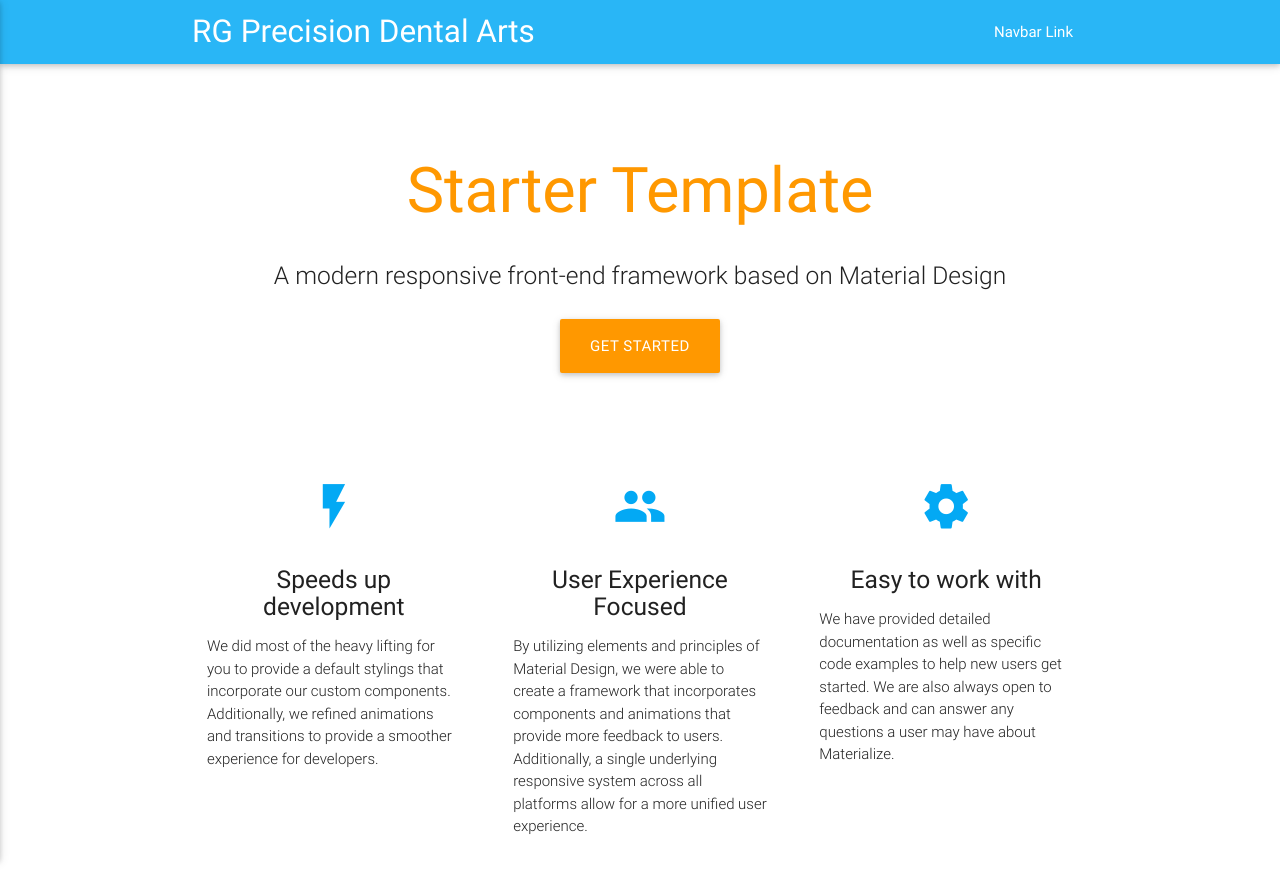
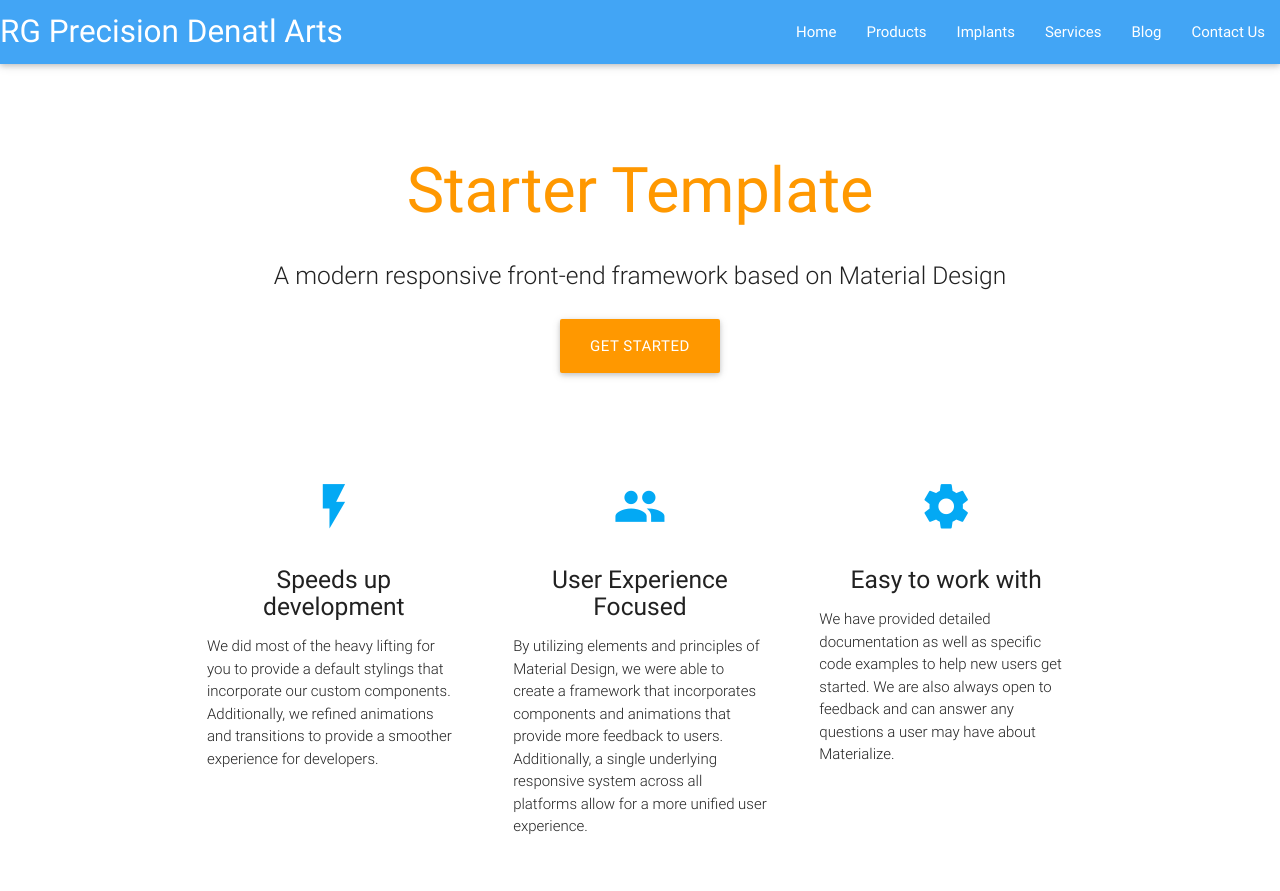
Before and after one commit to bmorando/RGP, a plain HTML site: page starter-template/index.html in a window 1280 px wide. Shown: the top 891 px of the page. Drawn offline with nearby package versions, Linux system fonts and the light colour scheme.

Commit message:
added navbar

```diff
--- a/starter-template/index.html
+++ b/starter-template/index.html
@@ -11,16 +11,17 @@
   <link href="css/style.css" type="text/css" rel="stylesheet" media="screen,projection"/>
 </head>
 <body>
-  <nav class="light-blue lighten-1" role="navigation">
-    <div class="nav-wrapper container"><a id="logo-container" href="#" class="brand-logo">RG Precision Dental Arts</a>
-      <ul class="right hide-on-med-and-down">
-        <li><a href="#">Navbar Link</a></li>
+  <nav>
+    <div class="nav-wrapper blue lighten-1">
+      <a href="#" class="brand-logo">RG Precision Denatl Arts</a>
+      <ul id="nav-mobile" class="right hide-on-med-and-down">
+        <li><a href="sass.html">Home</a></li>
+        <li><a href="badges.html">Products</a></li>
+        <li><a href="collapsible.html">Implants</a></li>
+        <li><a href="collapsible.html">Services</a></li>
+        <li><a href="collapsible.html">Blog</a></li>
+        <li><a href="collapsible.html">Contact Us</a></li>
       </ul>
-
-      <ul id="nav-mobile" class="side-nav">
-        <li><a href="#">Navbar Link</a></li>
-      </ul>
-      <a href="#" data-activates="nav-mobile" class="button-collapse"><i class="material-icons">menu</i></a>
     </div>
   </nav>
   <div class="section no-pad-bot" id="index-banner">
```
